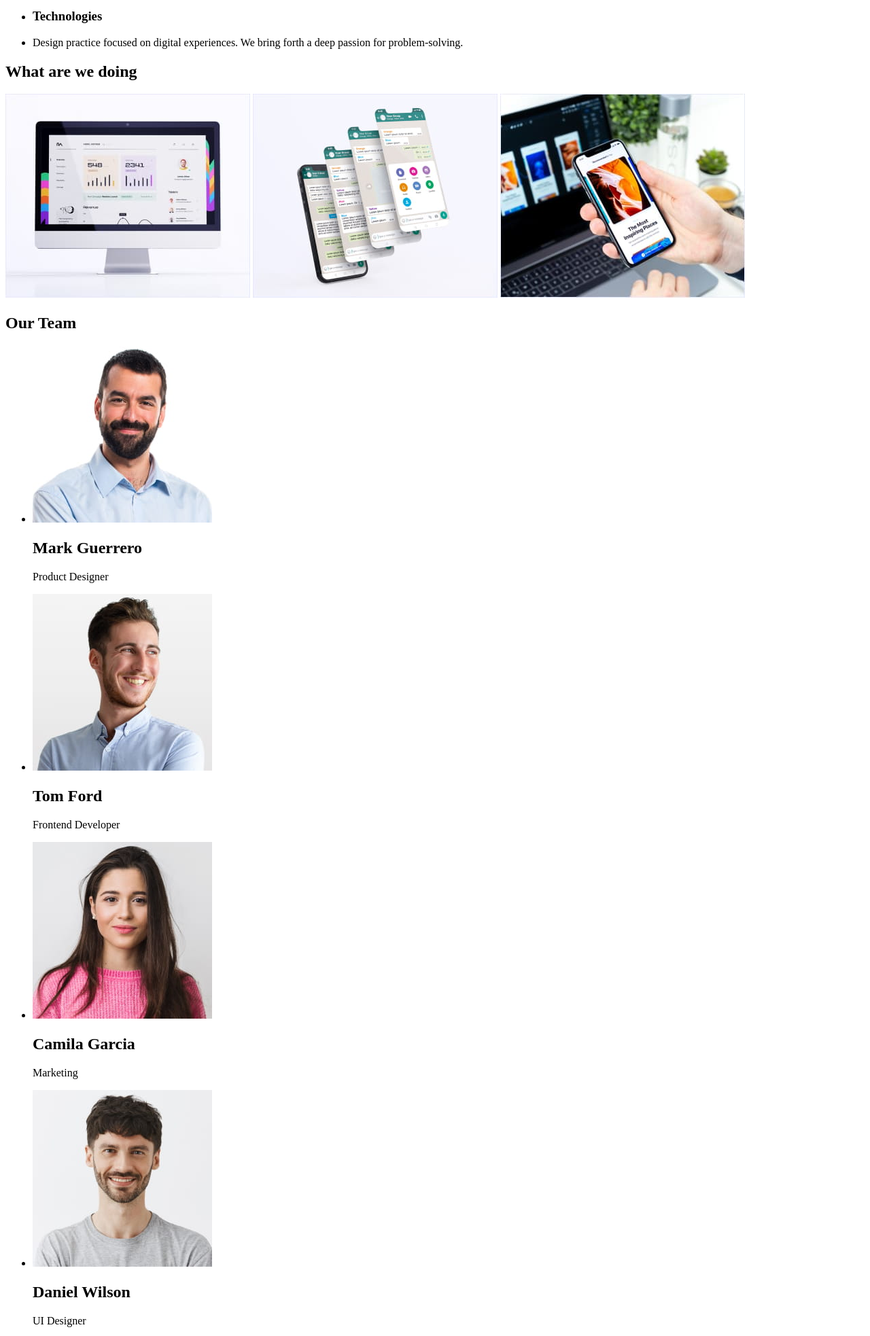
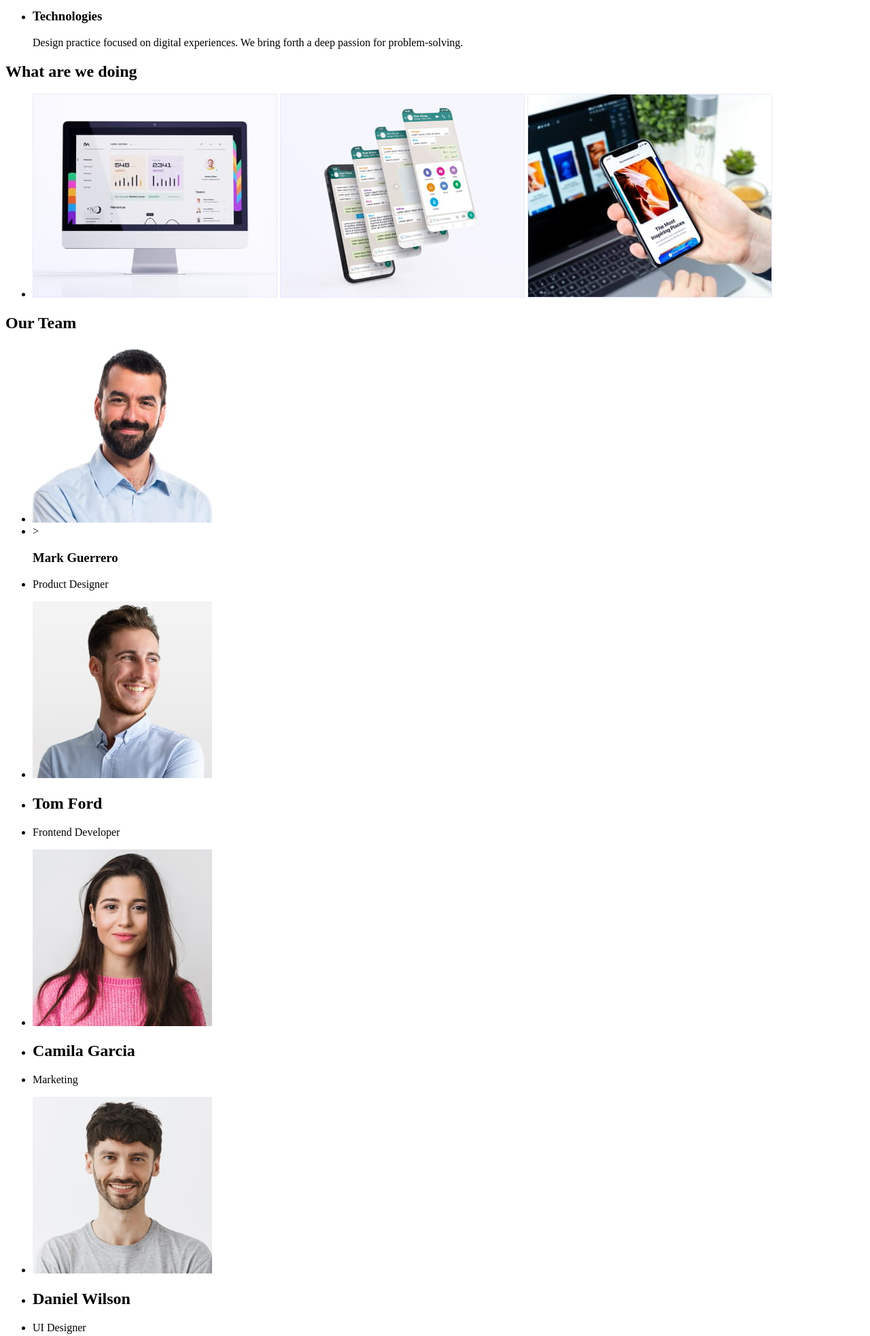
Before and after one commit to Loudnessy/goit-markup-hw-01, a plain HTML site: page index.html in a window 1280 px wide. Shown: the part 540-2506 px from the top of the page at 68% size. Drawn offline with Linux system fonts and the light colour scheme.

Commit message:
second test

```diff
--- a/index.html
+++ b/index.html
@@ -37,9 +37,8 @@
             <ul>
                 <li>
                     <h3>Strategy</h3>
-                </li>
-                <li>
-                    <p>Our goal is to identify the business
+                    <p>
+                        Our goal is to identify the business
                         problem to walk away with the perfect and creative solution.
                     </p>
                 </li>
@@ -48,36 +47,26 @@
             <ul>
                 <li>
                     <h3>Punctuality</h3>
-                </li>
-                <li>
                     <p>
                         Bring the key message to the brand's audience for the best price within the shortest possible
                         time.
                     </p>
                 </li>
-
-
             </ul>
 
             <ul>
                 <li>
                     <h3>Diligence</h3>
-                </li>
-                <li>
                     <p>
                         Research and confirm brands that present the strongest digital growth opportunities and minimize
                         risk.
                     </p>
                 </li>
-
             </ul>
 
             <ul>
                 <li>
                     <h3>Technologies</h3>
-                </li>
-
-                <li>
                     <p>
                         Design practice focused on digital experiences. We bring forth a deep passion for
                         problem-solving.
@@ -87,42 +76,59 @@
         </section>
         <section>
             <h2>What are we doing</h2>
-            <img src="./images/computer.jpg" alt="computer" width="360" height="300">
-            <img src="./images/phone.jpg" alt="phone" width="360" height="300">
-            <img src="./images/secondphone.jpg" alt="phone" width="360" height="300">
+            <ul>
+                <li>
+                    <img src="./images/computer.jpg" alt="computer" width="360" height="300">
+                    <img src="./images/phone.jpg" alt="phone" width="360" height="300">
+                    <img src="./images/secondphone.jpg" alt="phone" width="360" height="300">
+                </li>
+            </ul>
+
         </section>
         <section>
             <h2>Our Team</h2>
             <ul>
+                <li><img src="./images/mark.jpg" alt="mark" width="264" height="260"></li>
+                <li>><h3>Mark Guerrero</h3>
+                </li>
                 <li>
-                    <img src="./images/mark.jpg" alt="mark" width="264" height="260">
-                    <h2>Mark Guerrero</h2>
                     <p>Product Designer</p>
                 </li>
             </ul>
 
             <ul>
+
+                <li><img src="./images/tom.jpg" alt="tom" width="264" height="260"></li>
                 <li>
-                    <img src="./images/tom.jpg" alt="tom" width="264" height="260">
                     <h2>Tom Ford</h2>
+                </li>
+                <li>
                     <p>Frontend Developer</p>
                 </li>
             </ul>
 
             <ul>
+
+                <li><img src="./images/camila.jpg" alt="camila" width="264" height="260"></li>
                 <li>
-                    <img src="./images/camila.jpg" alt="camila" width="264" height="260">
                     <h2>Camila Garcia</h2>
+                </li>
+                <li>
                     <p>Marketing</p>
                 </li>
+
             </ul>
 
             <ul>
+
+                <li><img src="./images/daniel.jpg" alt="daniel" width="264" height="260"></li>
                 <li>
-                    <img src="./images/daniel.jpg" alt="daniel" width="264" height="260">
                     <h2>Daniel Wilson</h2>
+                </li>
+                <li>
                     <p>UI Designer</p>
                 </li>
+
             </ul>
         </section>
     </main>
```
